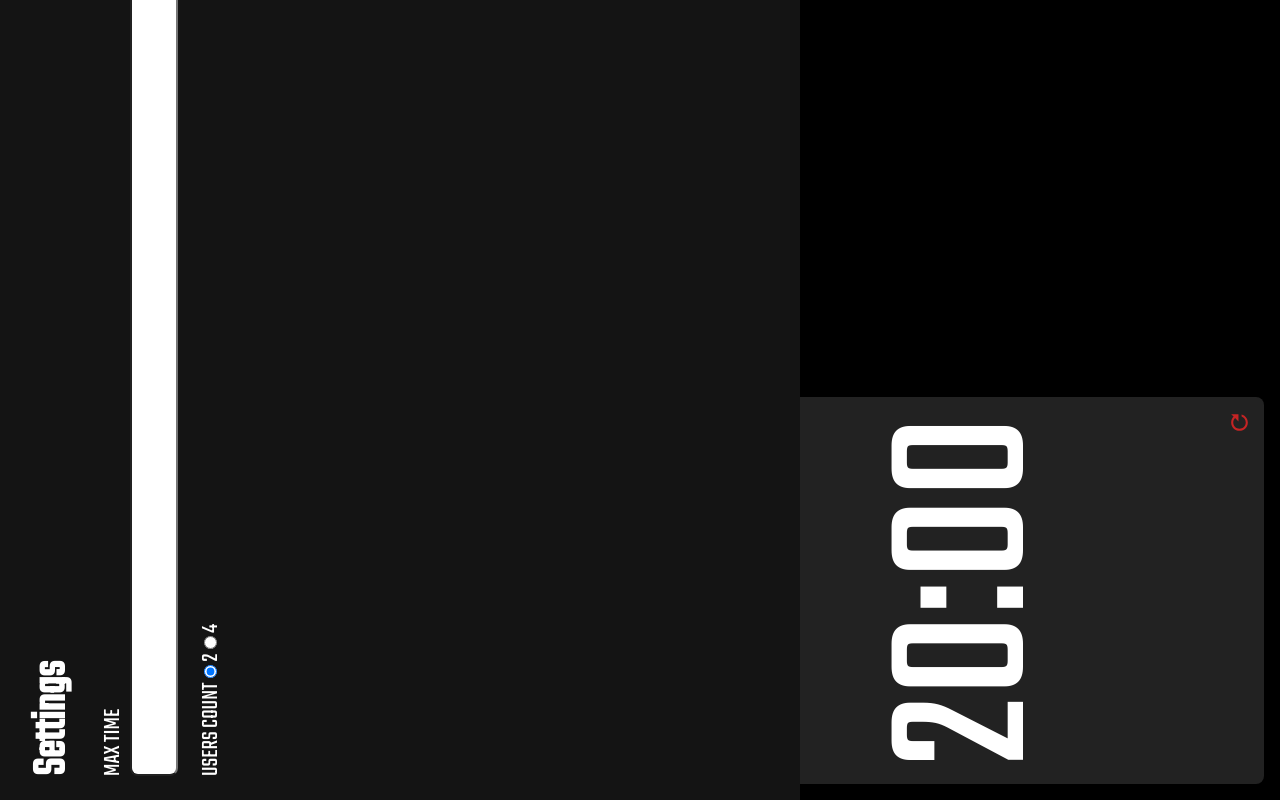
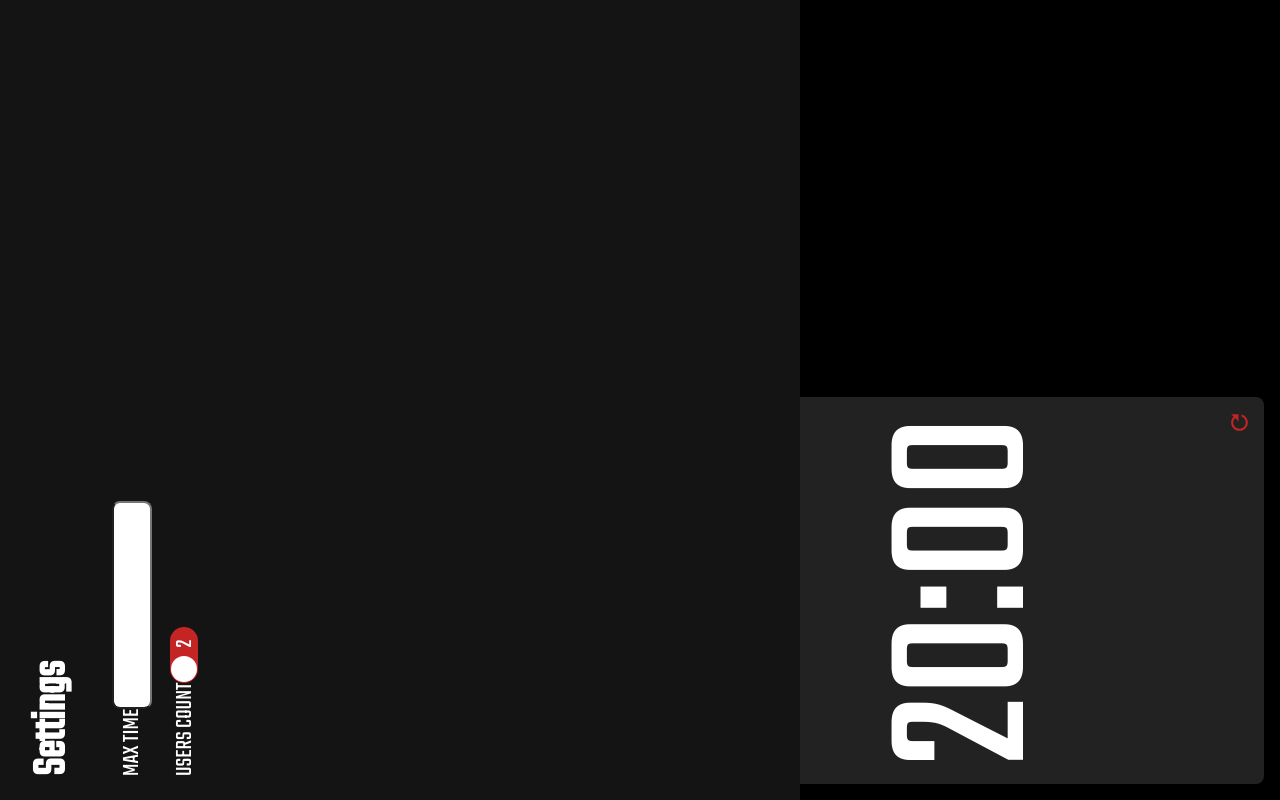
Before and after one commit to webdivisionhq/blokus-timer, a React app: page / in a window 1280 px wide. Both pictures are taken after a click on the button 640 px from the left and 260 px from the top of the page. Built offline with nearby package versions, Linux system fonts and the light colour scheme.

Commit message:
Change radio inputs to Switch Component

```diff
--- a/package.json
+++ b/package.json
@@ -16,7 +16,8 @@
         "classnames": "^2.2.6",
         "react": "^16.8.4",
         "react-dom": "^16.8.4",
-        "react-icons": "^3.5.0"
+        "react-icons": "^3.5.0",
+        "react-switch": "^4.1.0"
     },
     "scripts": {
         "start": "react-scripts start",
--- a/src/components/Settings.js
+++ b/src/components/Settings.js
@@ -1,6 +1,7 @@
 import React from 'react';
 import PropTypes from 'prop-types';
 import { GoSettings } from 'react-icons/go';
+import Switch from 'react-switch';
 import Button from './Button';
 import css from './Settings.module.css';
 
@@ -16,10 +17,10 @@ class Settings extends React.Component {
         this.props.onSubmit(input, userCount);
     };
 
-    handleUserCountChange = event => {
-        this.setState({
-            userCount: event.target.value,
-        });
+    handleUserCountChange = (checked) => {
+            this.setState({
+                userCount: checked ? "four": "two",
+            });
     };
 
     handleTimeChange = event => {
@@ -43,27 +44,15 @@ class Settings extends React.Component {
                         </label>
                         <div className="users">
                             USERS COUNT
-                            <label>
-                                <input
-                                    type="radio"
-                                    name="users_count"
-                                    value="two"
-                                    checked={this.state.userCount === 'two'}
-                                    onChange={this.handleUserCountChange}
+                            <Switch
+                                onChange={this.handleUserCountChange}
+                                checked={this.state.userCount === "four"}
+                                uncheckedIcon={<span className={css.checkedLeft}>2</span>}
+                                checkedIcon={<span className={css.checkedRight}>4</span>}
+                                onColor="#c52424"
+                                offColor="#c52424"
                                 />
-                                2
-                            </label>
-                            <label>
-                                <input
-                                    type="radio"
-                                    name="users_count"
-                                    value="four"
-                                    checked={this.state.userCount === 'four'}
-                                    onChange={this.handleUserCountChange}
-                                />
-                                4
-                            </label>
-                        </div>
+                       </div>
                     </main>
                     <footer className={css.footer}>
                         <Button type="button" onClick={this.props.onCancel} className="foo">
--- a/src/components/Settings.module.css
+++ b/src/components/Settings.module.css
@@ -7,7 +7,7 @@
     font-size: 24px;
     display: grid;
     grid-template-rows: auto 1fr auto;
-    grid-row-gap: calc(var(--grid) * 2);
+    grid-row-gap: calc(var(--grid) * 4);
     z-index: 100;
 }
 
@@ -38,8 +38,20 @@ main {
 .max-time-input {
     font-size: 24px;
     line-height: 32px;
-    height: calc(32px + var(--grid) * 2);
-    width: 100%;
+    height: calc(var(--grid) * 5);
     padding: var(--grid);
     border-radius: var(--grid);
 }
+
+.checkedLeft, .checkedRight {
+    display: block;
+    line-height: 30px;
+}
+
+.checkedLeft {
+    padding-left: 9px;
+}
+
+.checkedRight {
+    padding-left: 13px;
+}
```
Also changed, not shown: 1 other file (tests, documents, lock files or other folders).
